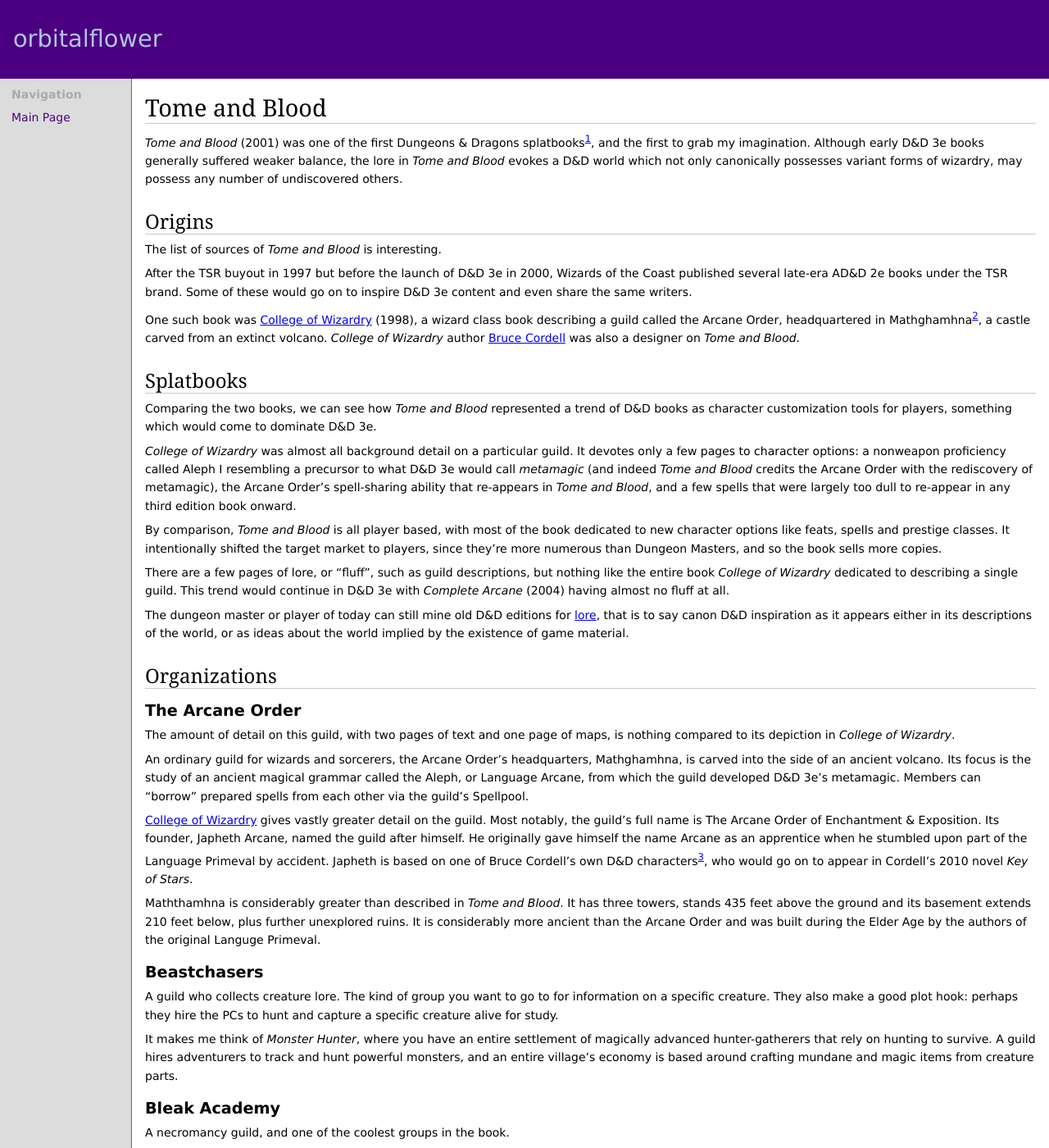
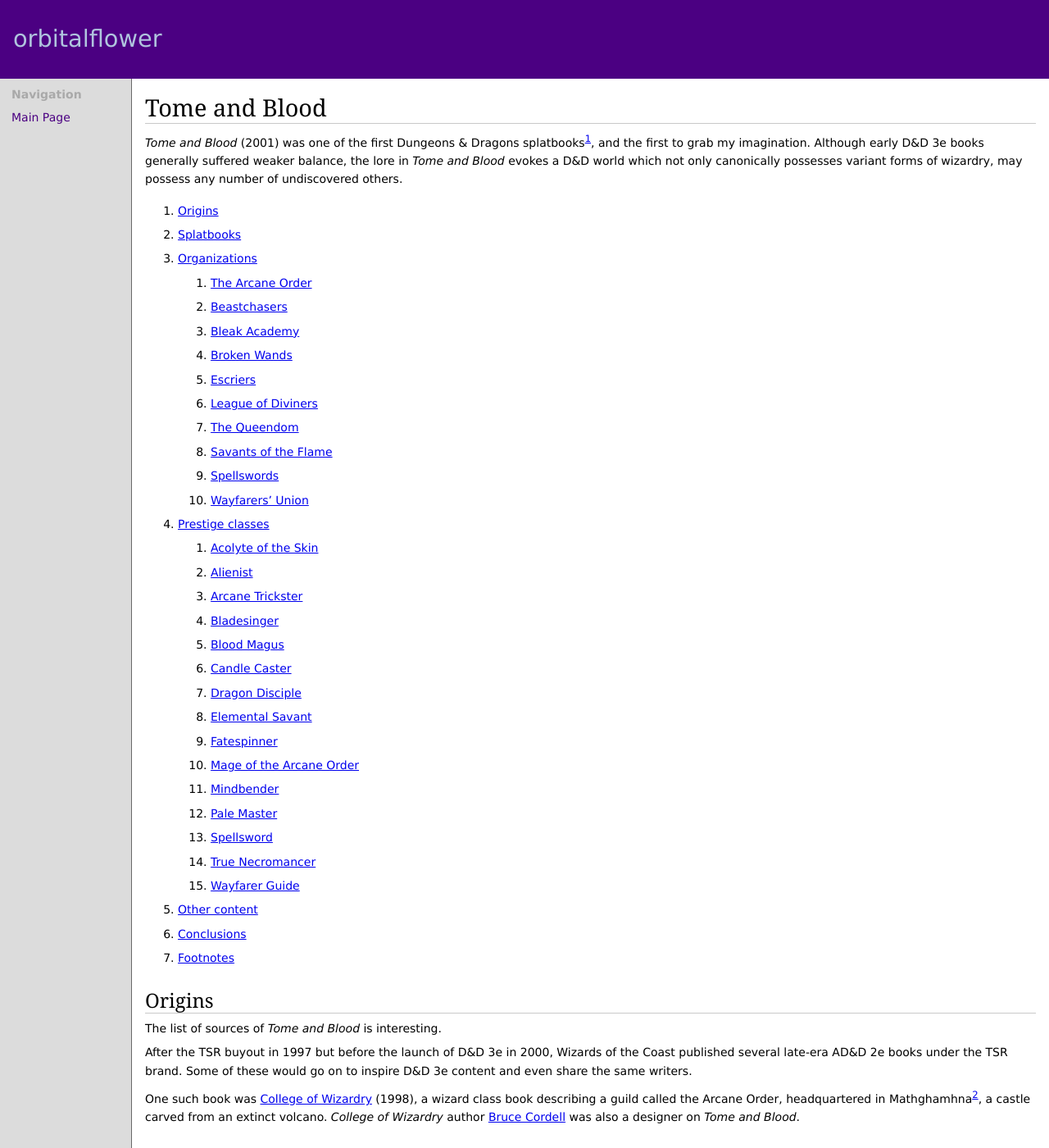
Before and after one commit to orbitalflower/orbitalflower.github.io, a Jekyll site: the page built from _posts/2017-06-19-tome-and-blood.md, in a window 1280 px wide and 1400 px high. Shown: the whole window at 82% size. Built offline with Jekyll 4.4.1, drawn with Linux system fonts in a browser that asks for light colours.

Commit message:
table of contents

```diff
--- a/_posts/2017-06-19-tome-and-blood.md
+++ b/_posts/2017-06-19-tome-and-blood.md
@@ -9,6 +9,7 @@
 not only canonically possesses variant forms of wizardry, may possess any number
 of undiscovered others.
 
+1. Table of Contents
 {:toc}
 
 ## Origins
```
